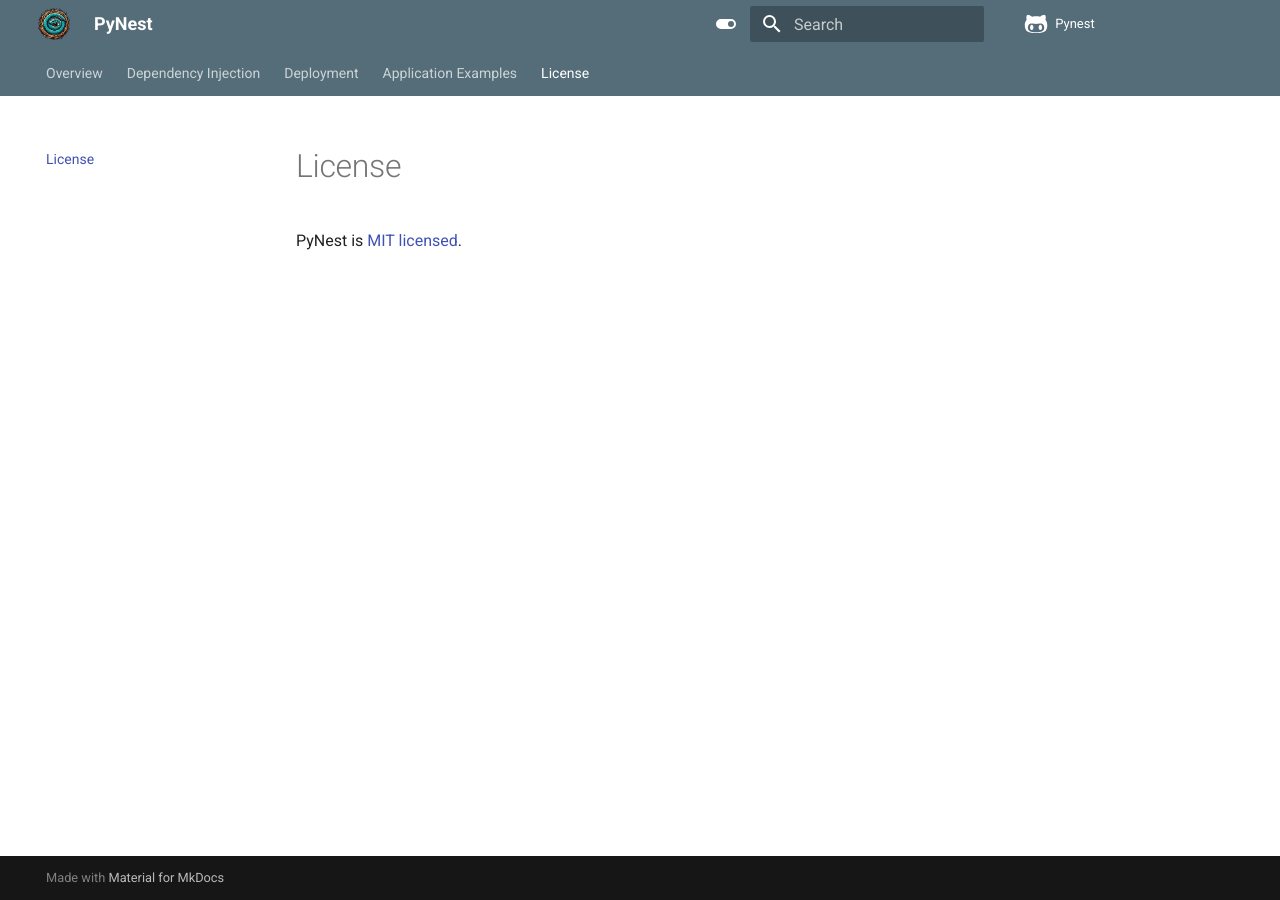
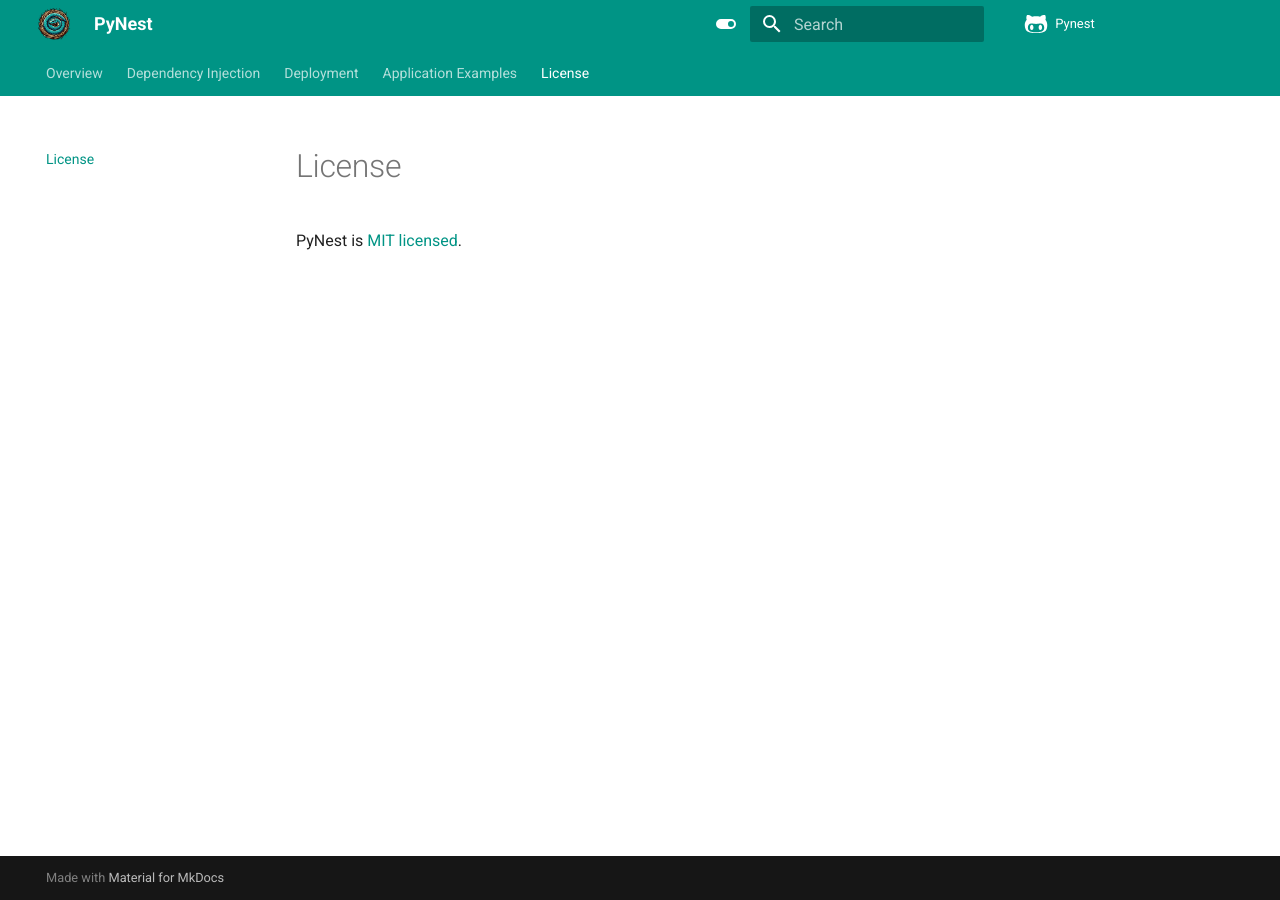
Before and after one commit to PythonNest/PyNest, an MkDocs documentation site: the page built from docs/license.md, in a window 1280 px wide. Built offline with MkDocs 1.6.1 and Material for MkDocs 9.7.7, drawn with Linux system fonts in a browser that asks for light colours; comment, search, counter and statistics services are not loaded.

Commit message:
change color back to teal

```diff
--- a/mkdocs.yml
+++ b/mkdocs.yml
@@ -18,7 +18,7 @@ theme:
   palette:
     - media: "(prefers-color-scheme: light)"
       scheme: default
-      primary: blue grey
+      primary: teal
       accent: amber
       toggle:
         icon: material/toggle-switch
@@ -26,7 +26,7 @@ theme:
     # Palette toggle for dark mode
     - media: "(prefers-color-scheme: dark)"
       scheme: slate
-      primary: blue grey
+      primary: teal
       accent: amber
       toggle:
         icon: material/toggle-switch-off-outline
```
